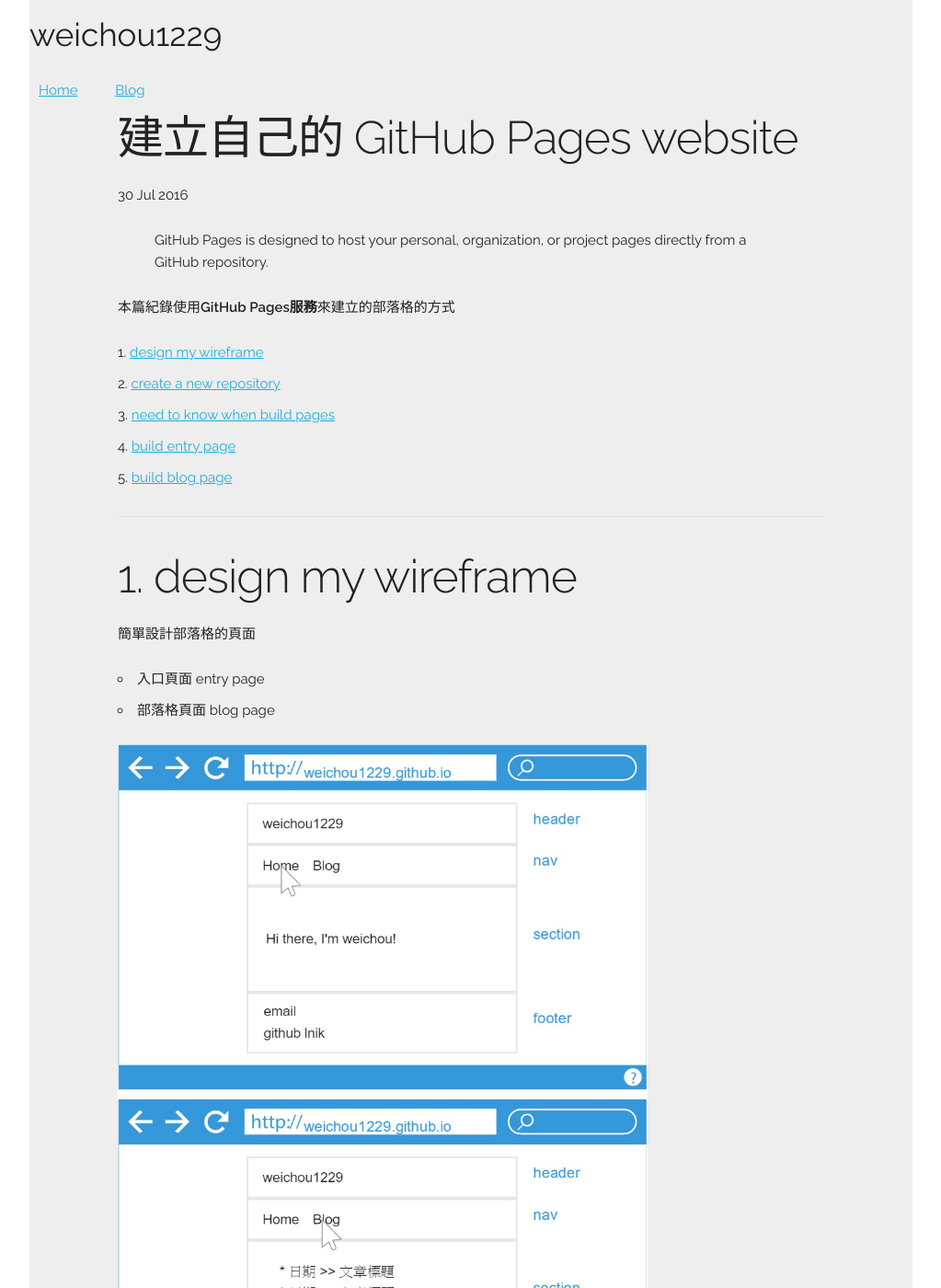
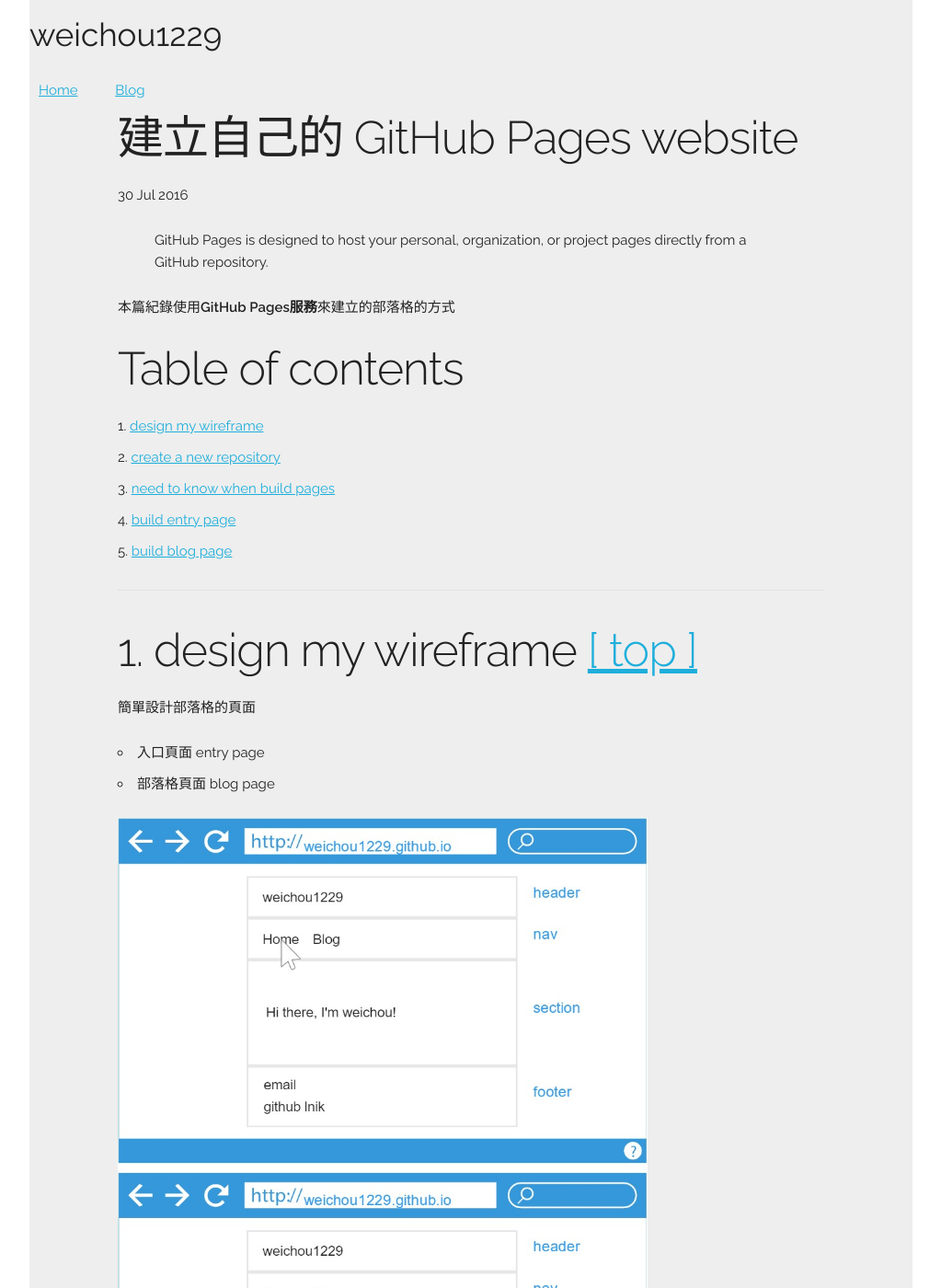
Before and after one commit to weichou1229/weichou.github.io, a Jekyll site: the page built from _posts/blog/2016-07-30-建立自己的-GitHub-Pages-website.md, in a window 1280 px wide and 1400 px high. Shown: the whole window at 92% size, without its empty margins (128-1151 px from the left). Built offline with Jekyll 4.4.1, drawn with Linux system fonts in a browser that asks for light colours; comment, search, counter and statistics services are not loaded; some of the changed text lies outside the part shown.

Commit message:
modify page

```diff
--- a/_posts/blog/2016-07-30-建立自己的-GitHub-Pages-website.md
+++ b/_posts/blog/2016-07-30-建立自己的-GitHub-Pages-website.md
@@ -9,6 +9,8 @@ date: 2016-07-30T15:00:00.000Z
 
 本篇紀錄使用**GitHub Pages服務**來建立的部落格的方式
 
+# Table of contents
+
 1. [design my wireframe](#design-my-wireframe)
 2. [create a new repository](#create-a-new-repository)
 3. [need to know when build pages](#need-to-know-when-build-pages)
@@ -17,7 +19,7 @@ date: 2016-07-30T15:00:00.000Z
 
 --------------------------------------------------------------------------------
 
-# 1\. design my wireframe
+# 1\. design my wireframe [[ top ]](#Table-of-contents)
 
 簡單設計部落格的頁面
 
@@ -26,12 +28,12 @@ date: 2016-07-30T15:00:00.000Z
 
 ![big-pic]({{ site.url }}/assets/images/blog-wireframe.jpg)
 
-# 2\. create a new repository
+# 2\. create a new repository [[ top ]](#Table-of-contents)
 
 用github帳號建立一個repository,名稱為`username.github.io` ,<br>
 以我的例子:`weichou1229.github.io`
 
-# 3\. need to know when build pages
+# 3\. need to know when build pages [[ top ]](#Table-of-contents)
 
 > Jekyll is a simple, blog-aware, static site generator...<br>
 > Jekyll also happens to be the engine behind GitHub Pages...
@@ -72,7 +74,7 @@ date: 2016-07-30T15:00:00.000Z
 
 下一段落,試著去了解建置頁面的解析流程.
 
-# 4\. build entry page
+# 4\. build entry page [[ top ]](#Table-of-contents)
 
 1. [add root index](#add-root-index)
 2. [add default layout](#add-default-layout)
@@ -150,4 +152,4 @@ date: 2016-07-30T15:00:00.000Z
 
 如此,兩個html檔,入口頁面就建置好了!
 
-# 5\. build entry page
+# 5\. build entry page [[ top ]](#Table-of-contents)
```
